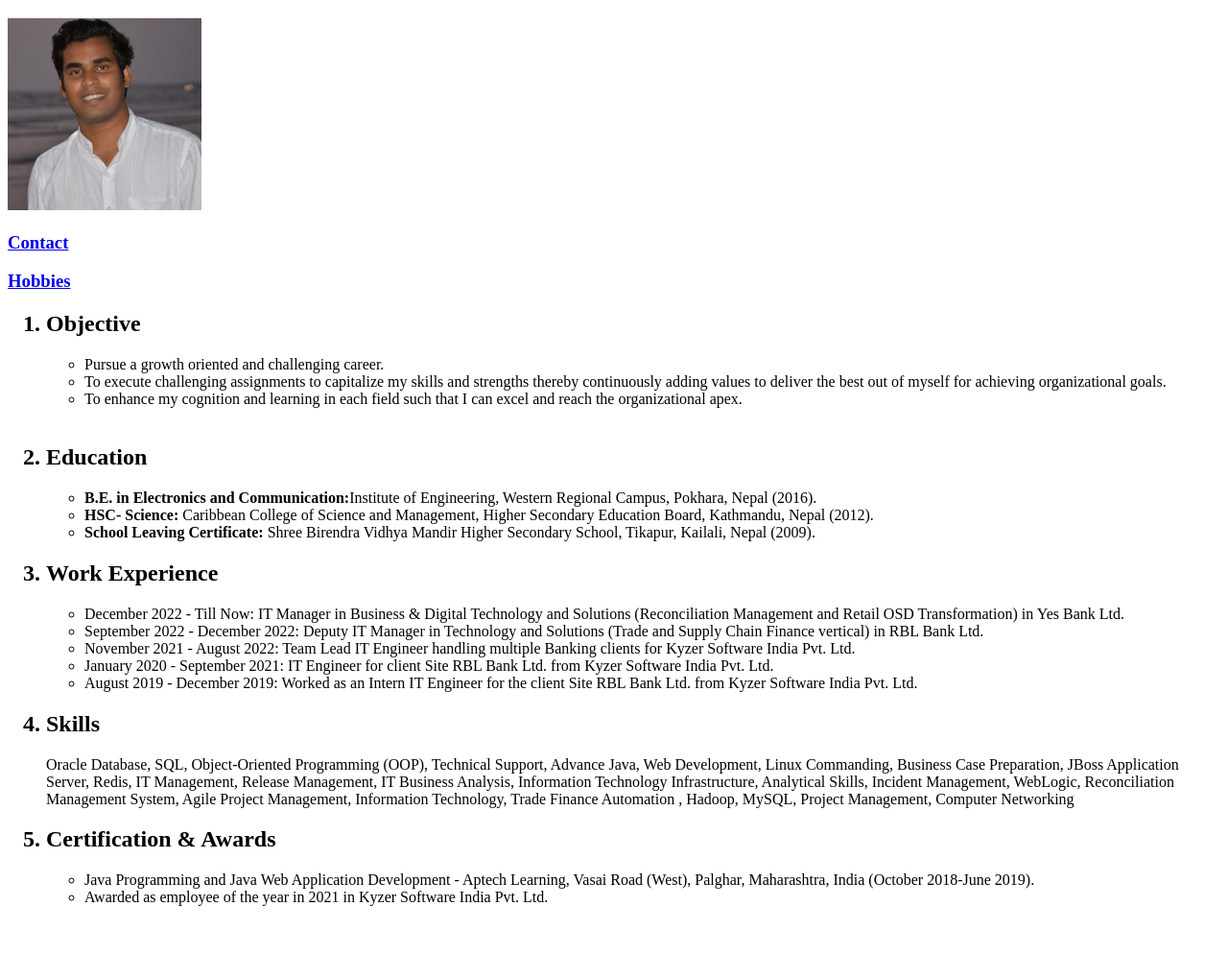
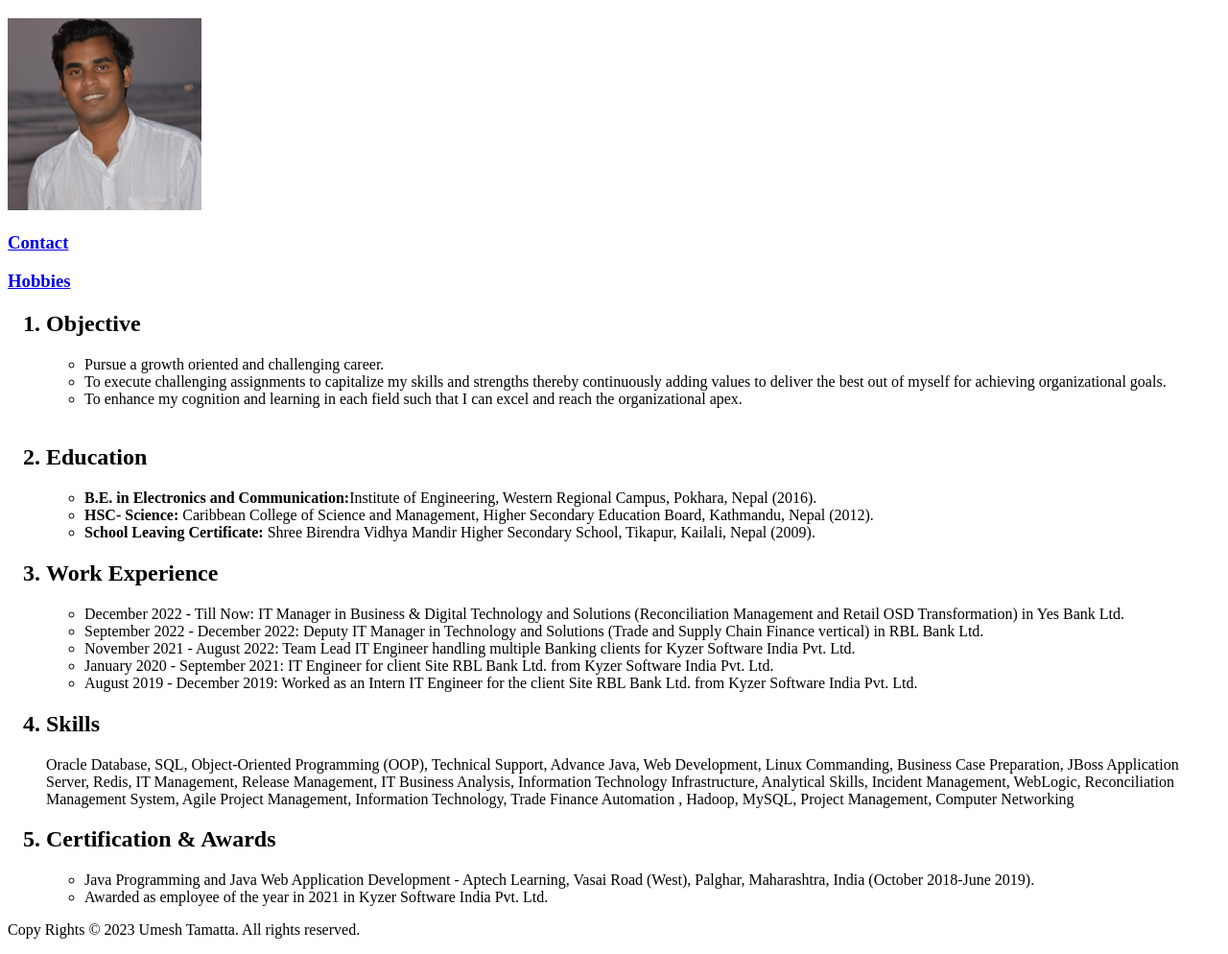
Before and after one commit to umeshtamatta7/UmeshResume, a plain HTML site: page index.html in a window 1280 px wide. Shown: the part 61-1055 px from the top of the page at 96% size. Before the commit the page ends 1021 px from the top, so only its background shows below. Drawn offline with Linux system fonts and the light colour scheme.

Commit message:
Update index.html

```diff
--- a/index.html
+++ b/index.html
@@ -40,5 +40,8 @@
                 <li>Awarded as employee of the year in 2021 in Kyzer Software India Pvt. Ltd.</li>
             </ul>
         </ol>
+        <footer>
+            <p>Copy Rights © 2023 Umesh Tamatta. All rights reserved.</p>
+        </footer>
     </body>
 </html>
```
